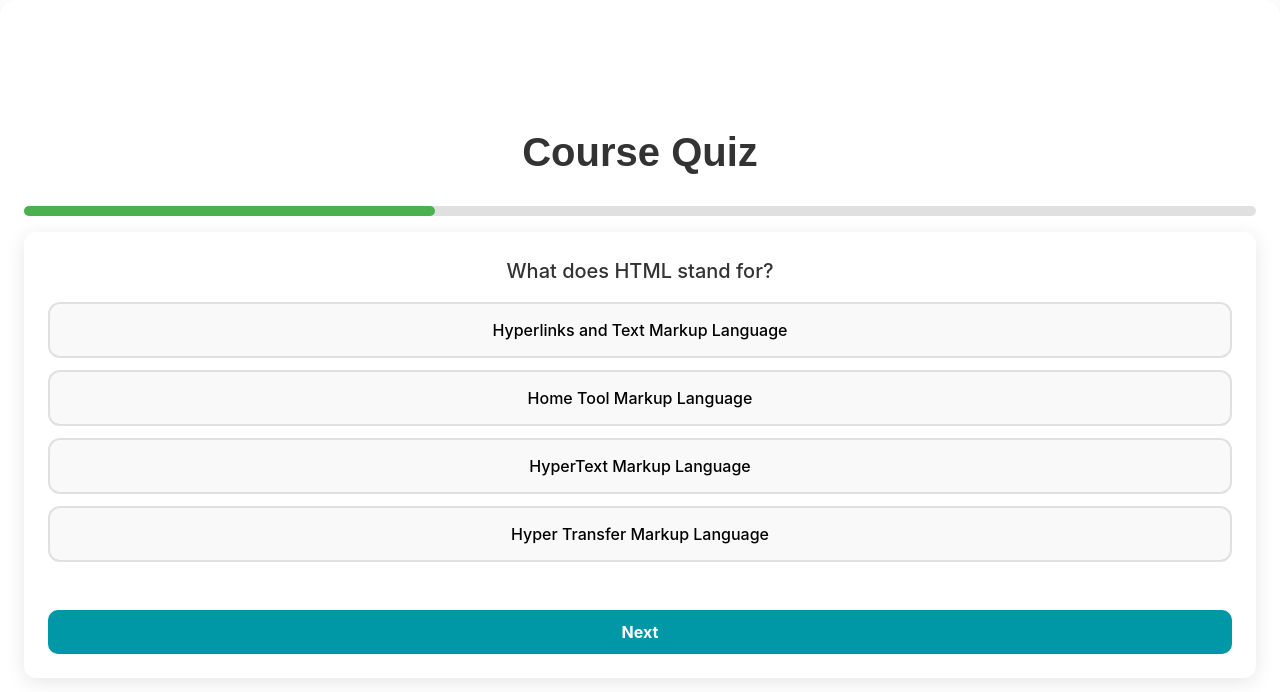
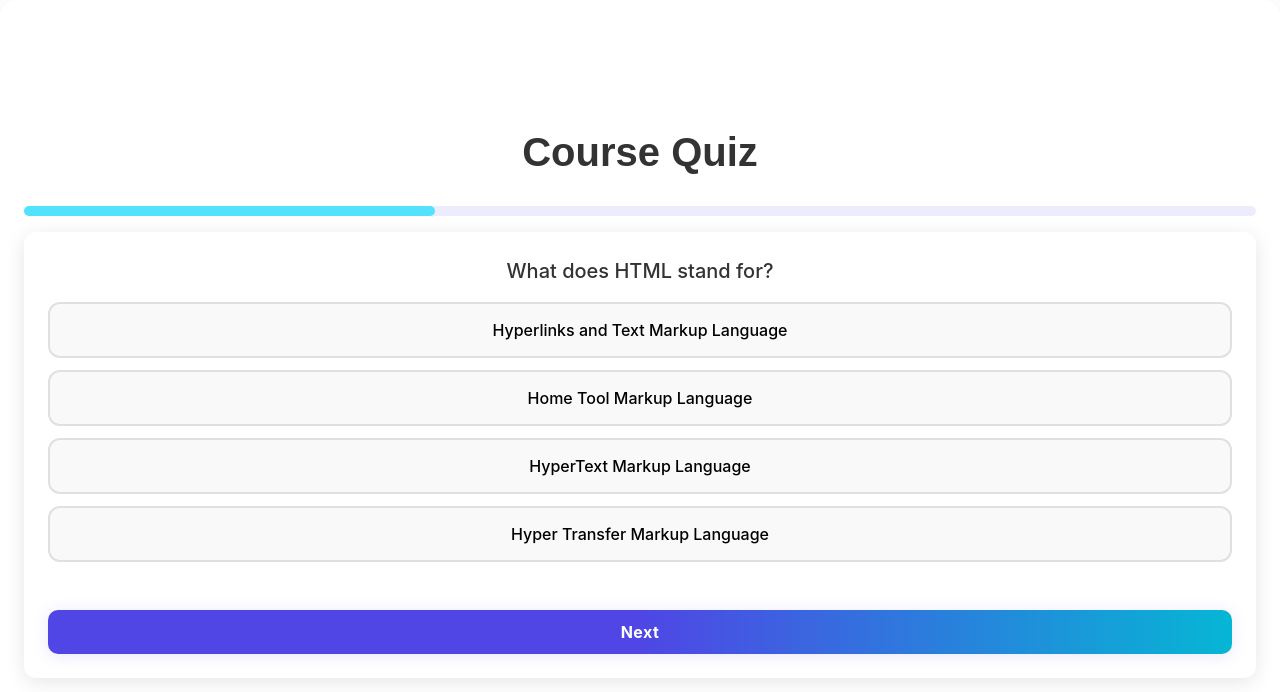
Before and after one commit to group-project-ensia/front_end, a React (Create React App) app: page /quizzes in a window 1280 px wide. Shown: the top 692 px of the page. Built offline with nearby package versions, Linux system fonts and the light colour scheme.

Commit message:
Quiz UI improvement

```diff
--- a/src/pages/Quizzes.css
+++ b/src/pages/Quizzes.css
@@ -60,13 +60,13 @@
   }
 
   .quiz-option:hover {
-    background-color: #e2e6ff;
+    background-color: #52e2fb33;
     transform: translateY(-2px);
   }
 
   .quiz-option.selected {
-    background-color: #cfe9ff;
-    border-color: #90caf9;
+    background-color: #4e46e541;
+    border-color: #4e46e5;
   }
 
   /* Next and Restart Buttons */
@@ -86,7 +86,7 @@
 
   .quiz-next:hover,
   .quiz-restart:hover {
-    background-color: #0097a7;
+    background-color: #52e2fb;
     transform: translateY(-2px);
   }
 
@@ -94,7 +94,7 @@
   .quiz-progress-bar {
     height: 10px;
     width: 100%;
-    background-color: #e0e0e0;
+    background-color: #4e46e51a;
     border-radius: 10px;
     margin-bottom: 1rem;
   }
@@ -102,7 +102,7 @@
   .quiz-progress {
     height: 100%;
     width: 0;
-    background-color: #4caf50;
+    background-color: #52e2fb;
     border-radius: 10px;
     transition: width 0.3s ease;
   }
--- a/src/pages/Quizzes.tsx
+++ b/src/pages/Quizzes.tsx
@@ -94,7 +94,7 @@ const Quizzes: React.FC = () => {
               </button>
             ))}
           </div>
-          <button className="quiz-next" onClick={handleNext} disabled={!selectedOption}>
+          <button className="quiz-next vibrant" onClick={handleNext} disabled={!selectedOption}>
             {currentIndex === sampleQuestions.length - 1 ? 'Submit' : 'Next'}
           </button>
         </div>
@@ -116,7 +116,7 @@ const Quizzes: React.FC = () => {
             ))}
           </div>
 
-          <button className="quiz-restart" onClick={restartQuiz}>Retake Quiz</button>
+          <button className="quiz-restart vibrant" onClick={restartQuiz}>Retake Quiz</button>
         </div>
       )}
     </div>
```
